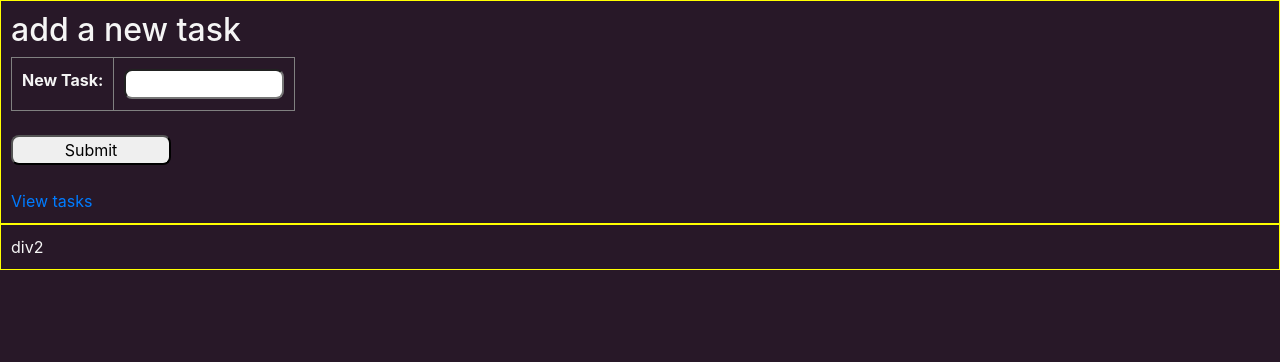
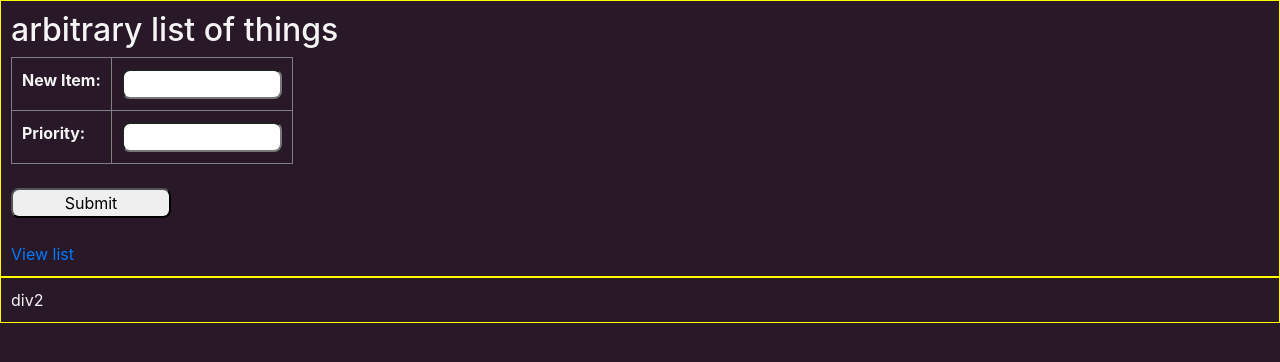
Before and after one commit to phryszlo/cs50, a Django app: page /tasks/add in a window 1280 px wide. Shown: the top 362 px of the page. Run offline with Django 3.2, Linux system fonts and the light colour scheme; some libraries are stand-ins or nearby versions.

Commit message:
no longer a task list... rename tasks

```diff
--- a/lecture3/tasks/templates/tasks/add.html
+++ b/lecture3/tasks/templates/tasks/add.html
@@ -1,7 +1,7 @@
 {% extends "tasks/layout.html" %}
 {% block body %}
 <div>
-  <h2>add a new task</h2>
+  <h2>arbitrary list of things</h2>
   <form action="{% url 'tasks:add' %} " method="post">
     {% csrf_token %}
     <table>
@@ -11,7 +11,7 @@
     <input type="submit">
   </form>
   <br />
-  <a href="{% url 'tasks:index' %}">View tasks</a>
+  <a href="{% url 'tasks:index' %}">View list</a>
 </div>
 <div>
   div2
--- a/lecture3/tasks/templates/tasks/index.html
+++ b/lecture3/tasks/templates/tasks/index.html
@@ -1,12 +1,12 @@
 {% extends "tasks/layout.html" %}
 {% block body %}
-<h4 class="tasktitle">the tasks at hand</h4>
+<h4 class="tasktitle">an arbitrary list</h4>
 <div class="container">
   <ul>
     {% for task in tasks %}
     <li>{{task}}</li>
     {% empty %}
-      <li>no tasks here</li>
+    <h5>the list is empty</h5>
     {% endfor %}
   </ul>
 </div>
--- a/lecture3/tasks/views.py
+++ b/lecture3/tasks/views.py
@@ -5,9 +5,9 @@ from django.shortcuts import render
 
 # tasks = []
 class NewTaskForm(forms.Form):
-  task = forms.CharField(label="New Task")
-  # priority = forms.IntegerField(label="Priority", \
-  #   min_value=1, max_value=5)
+  task = forms.CharField(label="New Item")
+  priority = forms.IntegerField(label="Priority", \
+    min_value=1, max_value=5)
 
 def index(request):
   if "tasks" not in request.session:
```
